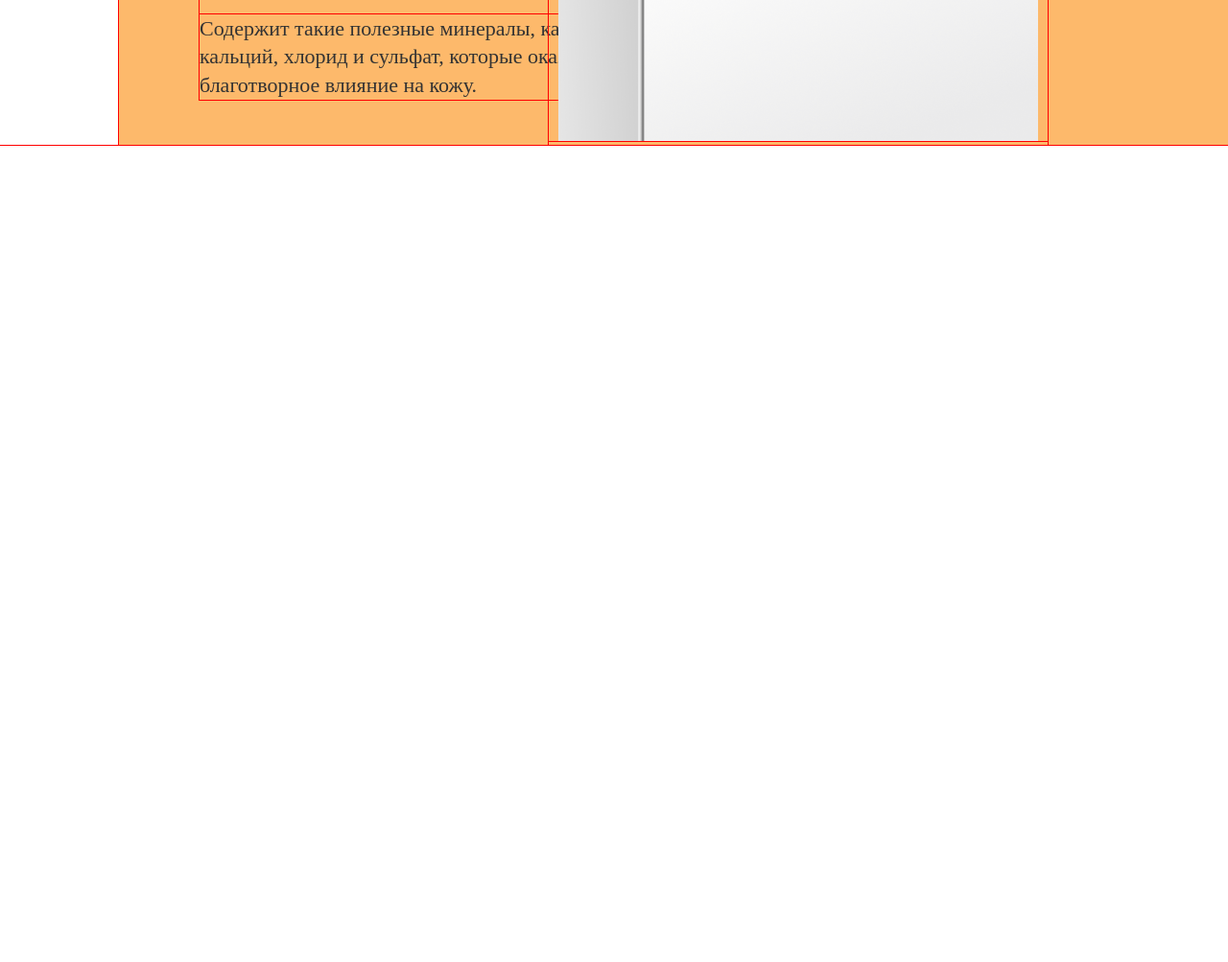
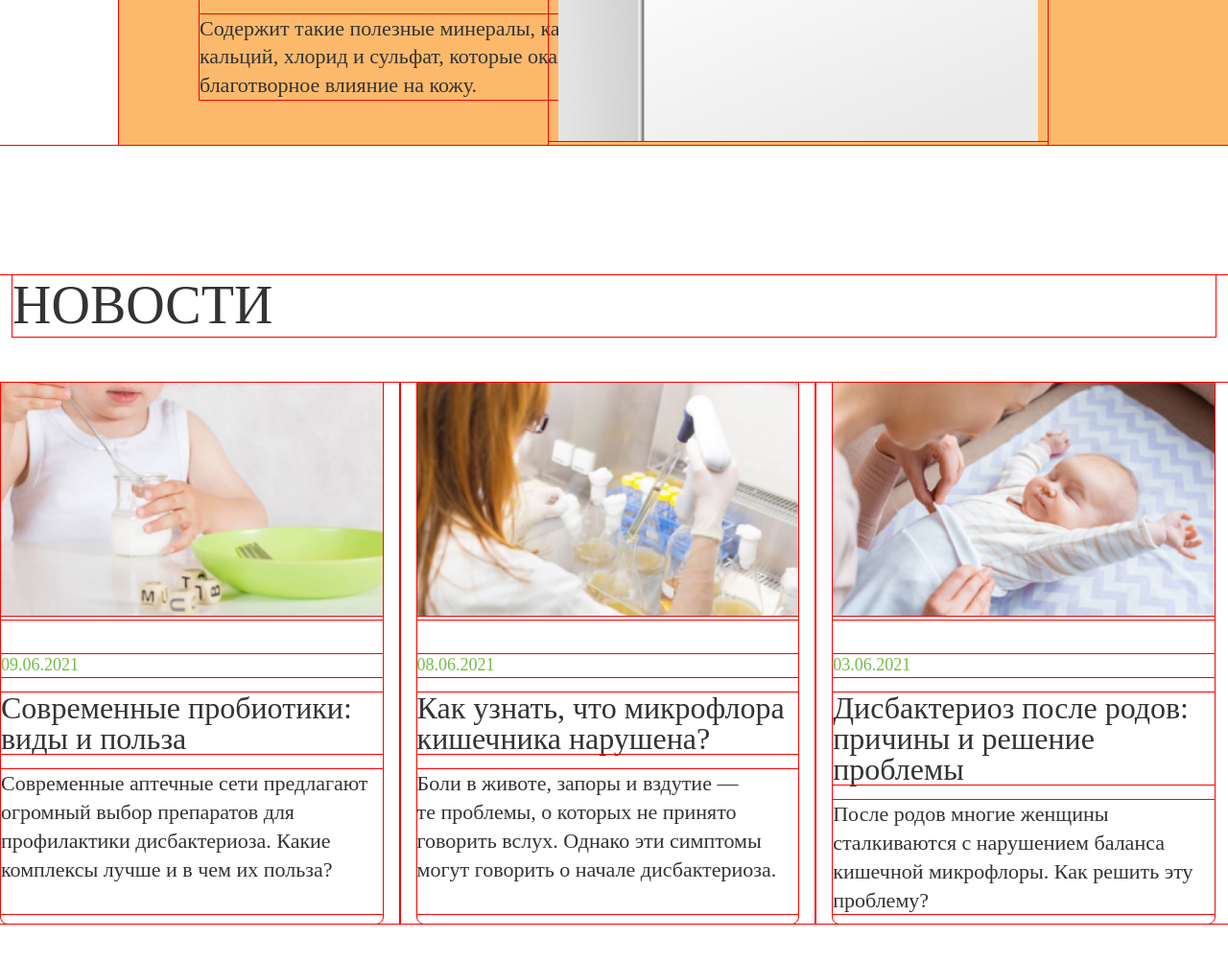
Before and after one commit to aleksei24/herbs, a website: page app/index.html in a window 1280 px wide. Shown: the part 3291-4294 px from the top of the page at 96% size. Before the commit the page ends 3578 px from the top, so only its background shows below. Drawn offline with nearby package versions, Linux system fonts and the light colour scheme; files that its build step writes are made by us from their sources; a web font is replaced by a local one.

Commit message:
news block is made

```diff
--- a/app/index.html
+++ b/app/index.html
@@ -12,7 +12,7 @@
             @@include('template/_header.html')
             <main class="main">
                 @@include('template/_hero.html') @@include('template/_about.html')
-                @@include('template/_catalogue.html')
+                @@include('template/_catalogue.html') @@include('template/_news.html')
                 <!-- @@include('template/_tabs-page.html')  -->
                 <!-- @@include('template/_banner2.html') -->
             </main>
--- /dev/null
+++ b/app/scss/news.scss
@@ -0,0 +1,57 @@
+.news {
+    margin-bottom: 136px;
+
+    &__title {
+        text-align: left;
+        margin-bottom: 48px;
+        font-size: 56px;
+        line-height: 64/56 * 100%;
+        font-weight: 500;
+        text-transform: uppercase;
+    }
+
+    &__row {
+        display: flex;
+        flex-wrap: wrap;
+        margin: 0 -30px;
+    }
+
+    &__column {
+        display: flex;
+        padding: 0 18px;
+        flex: 0 1 33%;
+    }
+
+    &__item {
+        border-radius: 7px;
+        padding-bottom: 10px;
+        display: flex;
+        flex-direction: column;
+    }
+
+    &__img {
+        margin-bottom: 36px;
+    }
+
+    &__headline {
+        margin-bottom: 16px;
+        font-size: 32px;
+        line-height: 100%;
+        font-weight: 500;
+    }
+
+    &__label {
+        color: #71bd44;
+        margin-bottom: 16px;
+        font-size: 18px;
+        line-height: 24/18 * 100%;
+        font-weight: 500;
+    }
+
+    &__text {
+        font-size: 22px;
+        line-height: 30/22 * 100%;
+        font-weight: 300;
+        flex: 1 1 auto;
+    }
+}
--- a/app/scss/style.scss
+++ b/app/scss/style.scss
@@ -7,6 +7,7 @@
 @import './node_modules/swiper/swiper.scss';
 @import 'about';
 @import 'catalogue';
+@import 'news';
 // @import 'header-grid';
 // @import 'swiper';
 // @import 'animate';
--- /dev/null
+++ b/app/template/_news.html
@@ -0,0 +1,48 @@
+<div class="news">
+    <div class="news__container container">
+        <h2 class="news__title title">Новости</h2>
+        <div class="news__row">
+            <div class="news__column">
+                <div class="news__item">
+                    <div class="news__img">
+                        <img src="img/news/01.jpg" alt="01" />
+                    </div>
+                    <span class="news__label">09.06.2021</span>
+                    <h3 class="news__headline">Современные пробиотики: виды и польза</h3>
+                    <p class="news__text">
+                        Современные аптечные сети предлагают огромный выбор препаратов для
+                        профилактики дисбактериоза. Какие комплексы лучше и в чем их польза?
+                    </p>
+                </div>
+            </div>
+            <div class="news__column">
+                <div class="news__item">
+                    <div class="news__img">
+                        <img src="img/news/02.jpg" alt="02" />
+                    </div>
+                    <span class="news__label">08.06.2021</span>
+                    <h3 class="news__headline">Как узнать, что микрофлора кишечника нарушена?</h3>
+                    <p class="news__text">
+                        Боли в животе, запоры и вздутие — те проблемы, о которых не принято говорить
+                        вслух. Однако эти симптомы могут говорить о начале дисбактериоза.
+                    </p>
+                </div>
+            </div>
+            <div class="news__column">
+                <div class="news__item">
+                    <div class="news__img">
+                        <img src="img/news/03.jpg" alt="03" />
+                    </div>
+                    <span class="news__label">03.06.2021</span>
+                    <h3 class="news__headline">
+                        Дисбактериоз после родов: причины и решение проблемы
+                    </h3>
+                    <p class="news__text">
+                        После родов многие женщины сталкиваются с нарушением баланса кишечной
+                        микрофлоры. Как решить эту проблему?
+                    </p>
+                </div>
+            </div>
+        </div>
+    </div>
+</div>
```
Also changed, not shown: app/img/banner/02.jpg (deleted), app/img/news/01.jpg (added), app/img/news/02.jpg (added), app/img/news/03.jpg (added).
